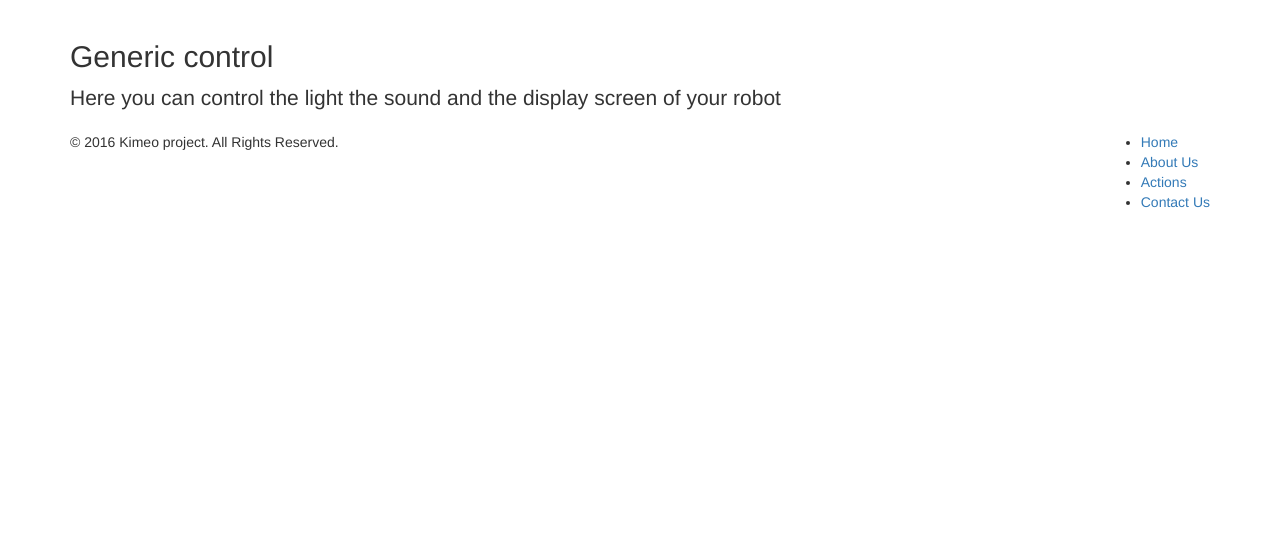
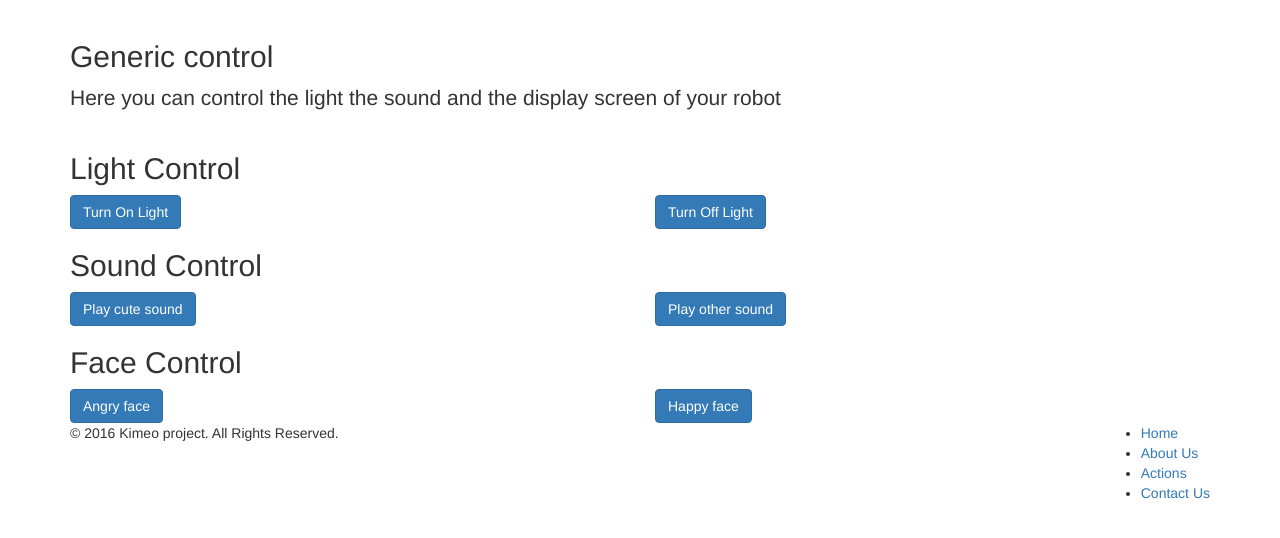
Before and after one commit to AMontagu/kimeo, a Django app: page /control in a window 1280 px wide. Shown: the part 52-590 px from the top of the page. Run offline with Django 3.2, Linux system fonts and the light colour scheme; parts of the project's set-up code (start-up, migrations or seed data) failed here and were passed over; some libraries are stand-ins or nearby versions.

Commit message:
add sound, light and screen API control

```diff
--- a/KimeoApp/views.py
+++ b/KimeoApp/views.py
@@ -147,8 +147,8 @@ class MovementList(APIView):
         serializer = MovementSerializer(data=request.data)
         if serializer.is_valid():
             serializer.save()
-            #robotCommunication = RobotCommunication()
-            #robotCommunication.move(serializer)
+            robotCommunication = RobotCommunication()
+            robotCommunication.move(serializer)
             return Response(serializer.data, status=status.HTTP_201_CREATED)
         return Response(serializer.errors, status=status.HTTP_400_BAD_REQUEST)
 
@@ -176,3 +176,144 @@ class MovementDetail(APIView):
         movement = self.get_object(pk)
         movement.delete()
         return Response(status=status.HTTP_204_NO_CONTENT)
+
+
+# --------------------------- Sound part -------------------
+
+class SoundList(APIView):
+    """
+    List all snippets, or create a new snippet.
+    """
+    def get(self, request, format=None):
+        sound = Sound.objects.all()
+        serializer = SoundSerializer(sound, many=True)
+        return Response(serializer.data)
+
+    def post(self, request, format=None):
+        serializer = SoundSerializer(data=request.data)
+        if serializer.is_valid():
+            serializer.save()
+            robotCommunication = RobotCommunication()
+            robotCommunication.makeSound(serializer)
+            return Response(serializer.data, status=status.HTTP_201_CREATED)
+        return Response(serializer.errors, status=status.HTTP_400_BAD_REQUEST)
+
+
+class SoundDetail(APIView):
+    def get_object(self, pk):
+        try:
+            return Sound.objects.get(pk=pk)
+        except Sound.DoesNotExist:
+            raise Http404
+
+    def get(self, request, pk, format=None):
+        sound = self.get_object(pk)
+        serializer = SoundSerializer(sound)
+        return Response(serializer.data)
+
+    def put(self, request, pk, format=None):
+        sound = self.get_object(pk)
+        serializer = SoundSerializer(sound, data=request.data)
+        if serializer.is_valid():
+            serializer.save()
+            return Response(serializer.data)
+        return Response(serializer.errors, status=status.HTTP_400_BAD_REQUEST)
+
+    def delete(self, request, pk, format=None):
+        sound = self.get_object(pk)
+        sound.delete()
+        return Response(status=status.HTTP_204_NO_CONTENT)
+
+
+# --------------------------- Sound part -------------------
+
+class LightList(APIView):
+    """
+    List all snippets, or create a new snippet.
+    """
+    def get(self, request, format=None):
+        light = Light.objects.all()
+        serializer = LightSerializer(light, many=True)
+        return Response(serializer.data)
+
+    def post(self, request, format=None):
+        serializer = LightSerializer(data=request.data)
+        if serializer.is_valid():
+            serializer.save()
+            robotCommunication = RobotCommunication()
+            robotCommunication.makeLight(serializer)
+            return Response(serializer.data, status=status.HTTP_201_CREATED)
+        return Response(serializer.errors, status=status.HTTP_400_BAD_REQUEST)
+
+
+class LightDetail(APIView):
+    def get_object(self, pk):
+        try:
+            return Light.objects.get(pk=pk)
+        except Light.DoesNotExist:
+            raise Http404
+
+    def get(self, request, pk, format=None):
+        light = self.get_object(pk)
+        serializer = LightSerializer(light)
+        return Response(serializer.data)
+
+    def put(self, request, pk, format=None):
+        light = self.get_object(pk)
+        serializer = LightSerializer(light, data=request.data)
+        if serializer.is_valid():
+            serializer.save()
+            return Response(serializer.data)
+        return Response(serializer.errors, status=status.HTTP_400_BAD_REQUEST)
+
+    def delete(self, request, pk, format=None):
+        light = self.get_object(pk)
+        light.delete()
+        return Response(status=status.HTTP_204_NO_CONTENT)
+
+
+# --------------------------- Screen part -------------------
+
+class ScreentList(APIView):
+    """
+    List all snippets, or create a new snippet.
+    """
+    def get(self, request, format=None):
+        screen = Screen.objects.all()
+        serializer = ScreenSerializer(screen, many=True)
+        return Response(serializer.data)
+
+    def post(self, request, format=None):
+        serializer = ScreenSerializer(data=request.data)
+        if serializer.is_valid():
+            serializer.save()
+            robotCommunication = RobotCommunication()
+            robotCommunication.changeRobotFace(serializer)
+            return Response(serializer.data, status=status.HTTP_201_CREATED)
+        return Response(serializer.errors, status=status.HTTP_400_BAD_REQUEST)
+
+
+class ScreenDetail(APIView):
+    def get_object(self, pk):
+        try:
+            return Screen.objects.get(pk=pk)
+        except Screen.DoesNotExist:
+            raise Http404
+
+    def get(self, request, pk, format=None):
+        screen = self.get_object(pk)
+        serializer = ScreenSerializer(screen)
+        return Response(serializer.data)
+
+    def put(self, request, pk, format=None):
+        screen = self.get_object(pk)
+        serializer = ScreenSerializer(screen, data=request.data)
+        if serializer.is_valid():
+            serializer.save()
+            return Response(serializer.data)
+        return Response(serializer.errors, status=status.HTTP_400_BAD_REQUEST)
+
+    def delete(self, request, pk, format=None):
+        screen = self.get_object(pk)
+        screen.delete()
+        return Response(status=status.HTTP_204_NO_CONTENT)
--- a/kimeo/urls.py
+++ b/kimeo/urls.py
@@ -20,7 +20,6 @@ from kimeo import settings
 from django.contrib.staticfiles.urls import staticfiles_urlpatterns
 
 from KimeoApp import views
-from rest_framework.urlpatterns import format_suffix_patterns
 
 
 urlpatterns = [
@@ -41,6 +40,12 @@ urlpatterns = [
     url(r'^api/messages/(?P<pk>[0-9]+)/$', views.MessageDetail.as_view()),
     url(r'^api/movements/$', views.MovementList.as_view()),
     url(r'^api/movements/(?P<pk>[0-9]+)/$', views.MovementDetail.as_view()),
+    url(r'^api/lights/$', views.LightList.as_view()),
+    url(r'^api/lights/(?P<pk>[0-9]+)/$', views.LightDetail.as_view()),
+    url(r'^api/sounds/$', views.SoundList.as_view()),
+    url(r'^api/sounds/(?P<pk>[0-9]+)/$', views.SoundDetail.as_view()),
+    url(r'^api/screens/$', views.ScreentList.as_view()),
+    url(r'^api/screens/(?P<pk>[0-9]+)/$', views.ScreenDetail.as_view()),
 ]
 
 urlpatterns += static(settings.MEDIA_URL, document_root=settings.MEDIA_ROOT)
--- a/templates/control.html
+++ b/templates/control.html
@@ -8,13 +8,45 @@
 <body>
 
     {% include "partial/navbar.html" %}
-
-    <section id="about-us">
+    <section id="control">
         <div class="container">
 			<div class="center wow fadeInDown">
 				<h2>Generic control</h2>
 				<p class="lead">Here you can control the light the sound and the display screen of your robot</p>
 			</div>
+            <div class="row">
+                <div class="col-xs-12 center">
+                    <h2>Light Control</h2>
+                </div>
+                <div class="col-sm-6 center">
+                    <button type="button" class="btn btn-primary" id="turnOnLight">Turn On Light</button>
+                </div>
+                <div class="col-sm-6 center">
+                    <button type="button" class="btn btn-primary" id="turnOffLight">Turn Off Light</button>
+                </div>
+            </div>
+            <div class="row">
+                <div class="col-xs-12 center">
+                    <h2>Sound Control</h2>
+                </div>
+                <div class="col-sm-6 center">
+                    <button type="button" class="btn btn-primary" id="playCuteSound">Play cute sound</button>
+                </div>
+                <div class="col-sm-6 center">
+                    <button type="button" class="btn btn-primary" id="playOtherSound">Play other sound</button>
+                </div>
+            </div>
+            <div class="row">
+                <div class="col-xs-12 center">
+                    <h2>Face Control</h2>
+                </div>
+                <div class="col-sm-6 center">
+                    <button type="button" class="btn btn-primary" id="angryFace">Angry face</button>
+                </div>
+                <div class="col-sm-6 center">
+                    <button type="button" class="btn btn-primary" id="happyFace">Happy face</button>
+                </div>
+            </div>
         </div>
     </section><!--/#bottom-->
 
--- a/templates/message.html
+++ b/templates/message.html
@@ -9,7 +9,7 @@
 
     {% include "partial/navbar.html" %}
 
-    <section id="about-us">
+    <section id="sendMessage">
         <div class="container">
 			<div class="center wow fadeInDown">
 				<h2>Message</h2>
```
Also changed, not shown: KimeoApp/RobotCommunication.py (+10 -4 lines), KimeoApp/models.py (+15 -0 lines), KimeoApp/serializers.py (+18 -0 lines), KimeoApp/migrations/0002_light_screen_sound.py (added), db.sqlite3, 1 other file.
